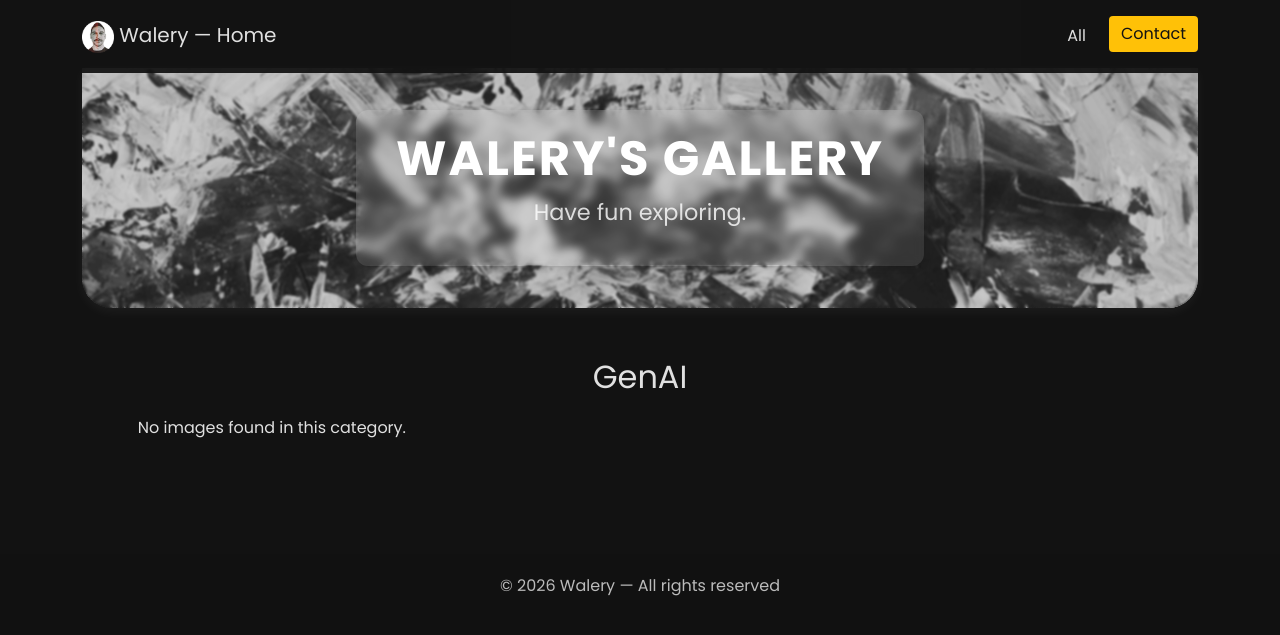
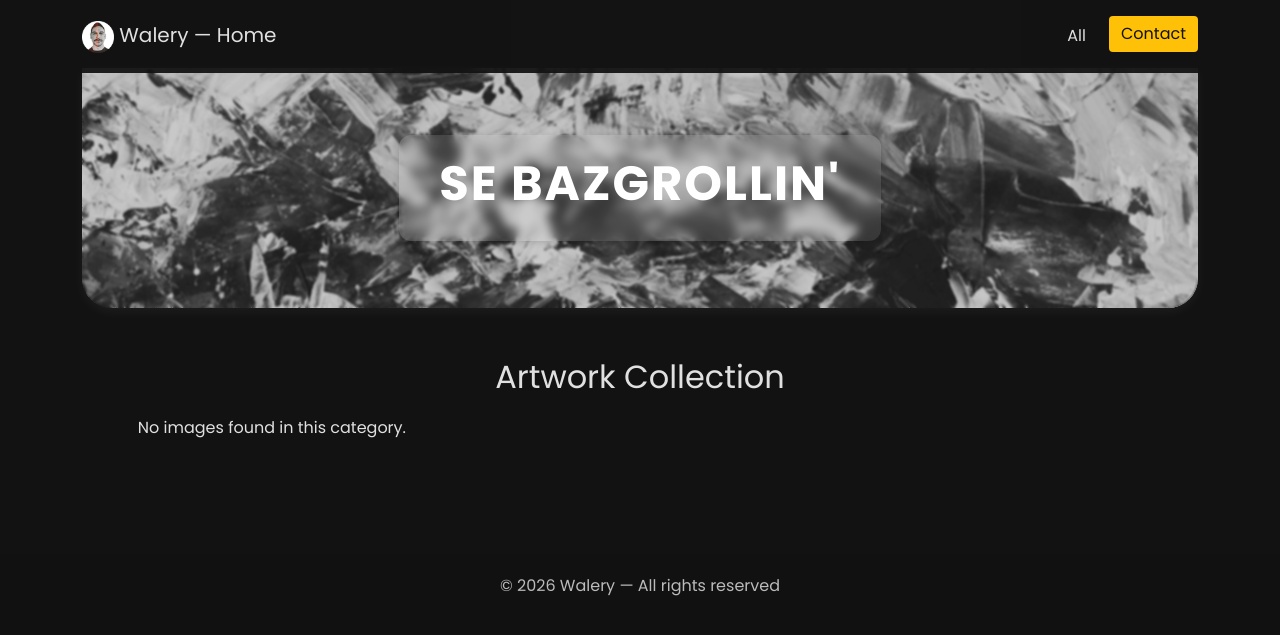
Before and after one commit to draprar/django_portfolio-walery, a Django app: page /gallery/ in a window 1280 px wide. Shown: the top 635 px of the page. Run offline with Django 5.2, Linux system fonts and the light colour scheme; data that the repository does not hold is empty; parts of the project's set-up code (start-up, migrations or seed data) failed here and were passed over.

Commit message:
feat(gallery): update gallery content and branding

```diff
--- a/gallery/templates/gallery/home.html
+++ b/gallery/templates/gallery/home.html
@@ -1,15 +1,14 @@
 {% extends 'gallery/core.html' %}
 {% load static %}
 
-{% block title %}Walery's gallery{% endblock %}
+{% block title %}BAZGROLLIN'{% endblock %}
 
 {% block content %}
 
 <!-- About Me Section -->
 <section class="about-me fade-in">
     <div class="about-content">
-        <h1>Walery's gallery</h1>
-        <p>Have fun exploring.</p>
+        <h1>se bazgrollin'</h1>
     </div>
 </section>
 
@@ -39,17 +38,17 @@
             {% if selected_category and selected_category != 'All' %}
                 {{ selected_category }}
             {% else %}
-                GenAI
+                Artwork Collection
             {% endif %}
         </h2>
 
         <div class="gallery-grid">
             {% for object in object_list %}
                 <div class="gallery-item">
-                    <a href="{{ object.image.url }}" data-fancybox="gallery" data-caption="{{ object.description|default:'Untitled' }}">
-                        <img src="{{ object.image.url }}" alt="{{ object.description|default:'Artwork' }}" loading="lazy">
+                    <a href="{{ object.image.url }}" data-fancybox="gallery" data-caption="{{ object.title|default:object.description|default:'Artwork' }}">
+                        <img src="{{ object.image.url }}" alt="{{ object.title|default:object.description|default:'Artwork' }}" loading="lazy">
                         <div class="overlay">
-                            <p>{{ object.description|default:"Untitled" }}</p>
+                            <p>{{ object.title|default:object.description|default:"Untitled" }}</p>
                         </div>
                     </a>
                 </div>
```
